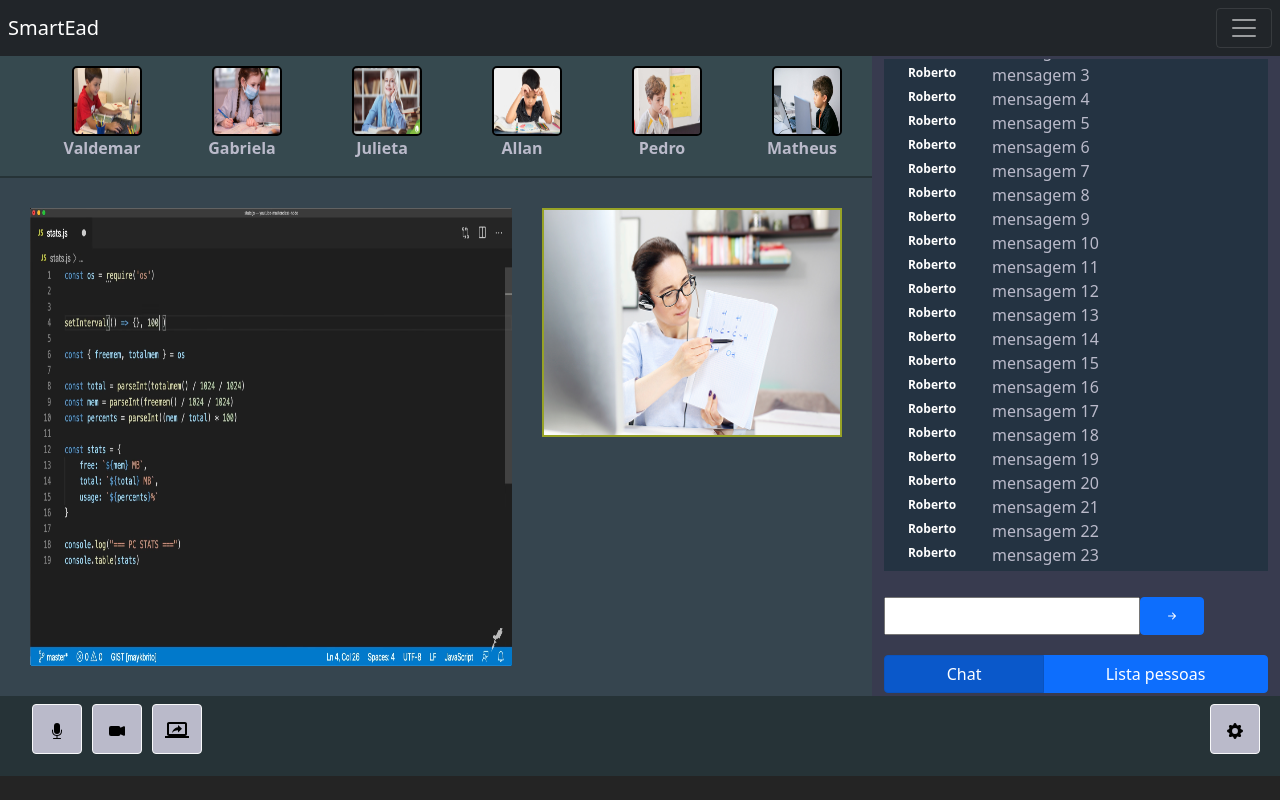
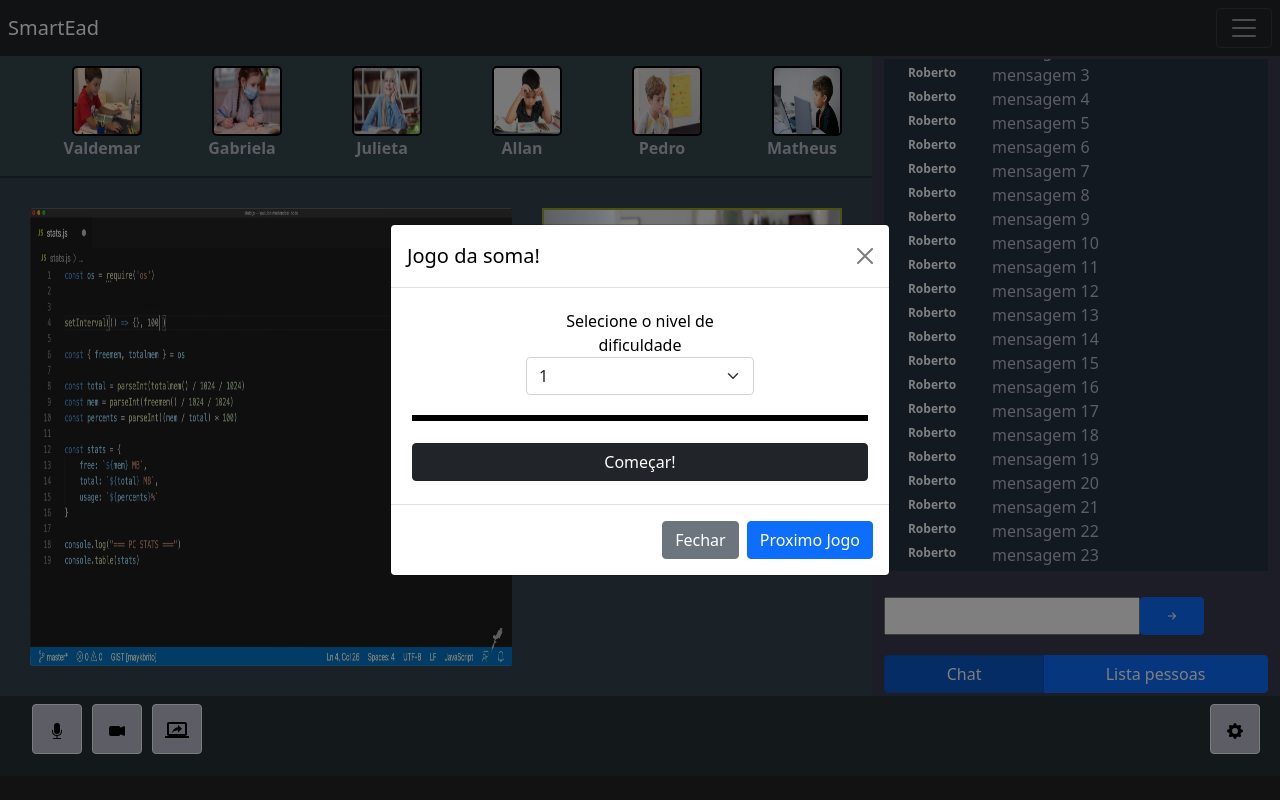
Before and after one commit to BCC-Allan/MVP-smart-EAD, a Vue app: page / in a window 1280 px wide. Built offline with nearby package versions, Linux system fonts and the light colour scheme.

Commit message:
MOdal do jogo

```diff
--- a/src/App.vue
+++ b/src/App.vue
@@ -1,13 +1,22 @@
 <template>
   <nav-bar></nav-bar>
   <class-container/>
+  <game-modal title="Jogo da soma!">
+    <addition-game></addition-game>
+  </game-modal>
 </template>
 <script>
 import { defineComponent } from 'vue';
 import ClassContainer from './components/ClassContainer.vue';
 import NavBar from './components/NavBar.vue';
-
+import GameModal from './components/GameModal.vue';
+import {Modal} from 'bootstrap';
+import AdditionGame from './components/AdditionGame.vue';
 export default defineComponent({
-  components: {ClassContainer, NavBar}
+  components: {ClassContainer, NavBar, GameModal, AdditionGame},
+  mounted() {
+    const myModal = new Modal(document.getElementById('game-modal'));
+    myModal.show();
+  }
 });
 </script>
--- a/src/components/AdditionGame.vue
+++ b/src/components/AdditionGame.vue
@@ -1,16 +1,14 @@
 <template>
   <div class="game">
-    <h1>Matematica Jogo!</h1>
-
     <h5 v-if="gameOver && won">Você ganhou!!</h5>
     <h5 v-if="gameOver && !won">Você perdeu, tente novamente!</h5>
 
     <div class="game-body">
-      <div v-if="additions.length === 0" class="form-floating w-50" style="margin: 0 auto">
+      <div v-if="additions.length === 0" class=" w-50" style="margin: 0 auto">
+        <label for="level">Selecione o nivel de dificuldade</label>
         <select id="level" class="form-select" @change="changeLevel($event.target.value)">
           <option v-for="level in levels" :value="level">{{ level }}</option>
         </select>
-        <label for="level">Selecione o nivel de dificuldade</label>
       </div>
 
       <div class="additions">
@@ -151,10 +149,8 @@ button {
 }
 
 .game {
-  background-color: cornflowerblue;
-  /*height: 500px;*/
-  max-width: 40%;
-  margin: auto;
+  width: 100%;
+  margin: 0;
   padding: 5px;
   color: black;
   max-height: 500px;
--- /dev/null
+++ b/src/components/GameModal.vue
@@ -0,0 +1,46 @@
+<template>
+  <div id="game-modal" class="modal fade " tabindex="-1" aria-labelledby="exampleModalLabel" aria-hidden="true">
+    <div class="modal-dialog modal-dialog-centered">
+      <div class="modal-content">
+        <div class="modal-header">
+          <h5 class="modal-title" id="exampleModalLabel">{{title}}</h5>
+          <button type="button" class="btn-close" data-bs-dismiss="modal" aria-label="Close"></button>
+        </div>
+        <div class="modal-body">
+          <slot></slot>
+        </div>
+        <div class="modal-footer">
+          <button type="button" class="btn btn-secondary" data-bs-dismiss="modal">Fechar</button>
+          <button type="button" class="btn btn-primary">Proximo Jogo</button>
+        </div>
+      </div>
+    </div>
+  </div>
+</template>
+
+<script>
+export default {
+  name: 'GameModal',
+  props: {
+    title: String,
+  }
+}
+</script>
+
+<style scoped>
+
+#game-modal {
+  color: black;
+}
+
+.modal {
+  text-align: center;
+}
+
+.modal-body {
+  display: flex;
+  flex-direction: column;
+  justify-content: center;
+}
+
+</style>
```
Also changed, not shown: 1 other file (tests, documents, lock files or other folders).
